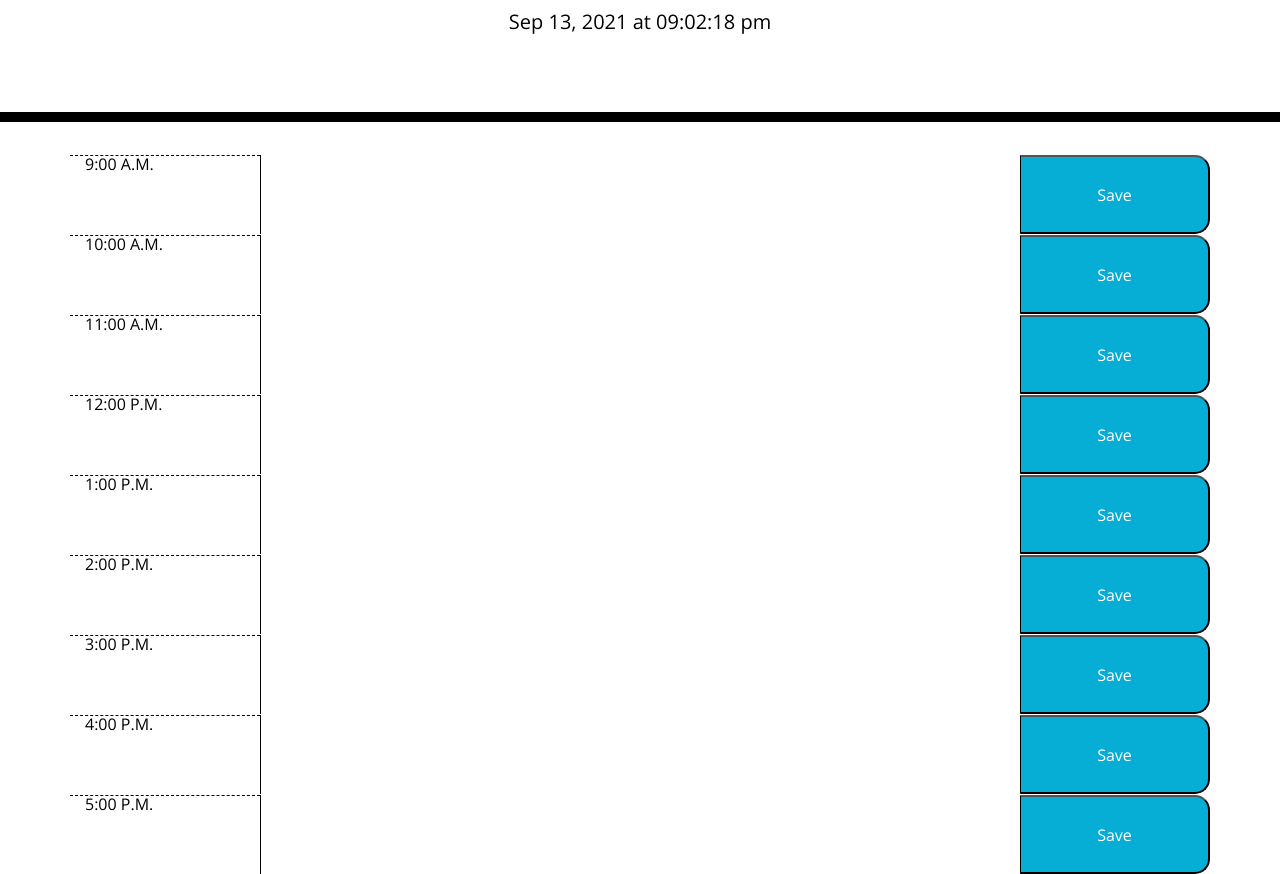
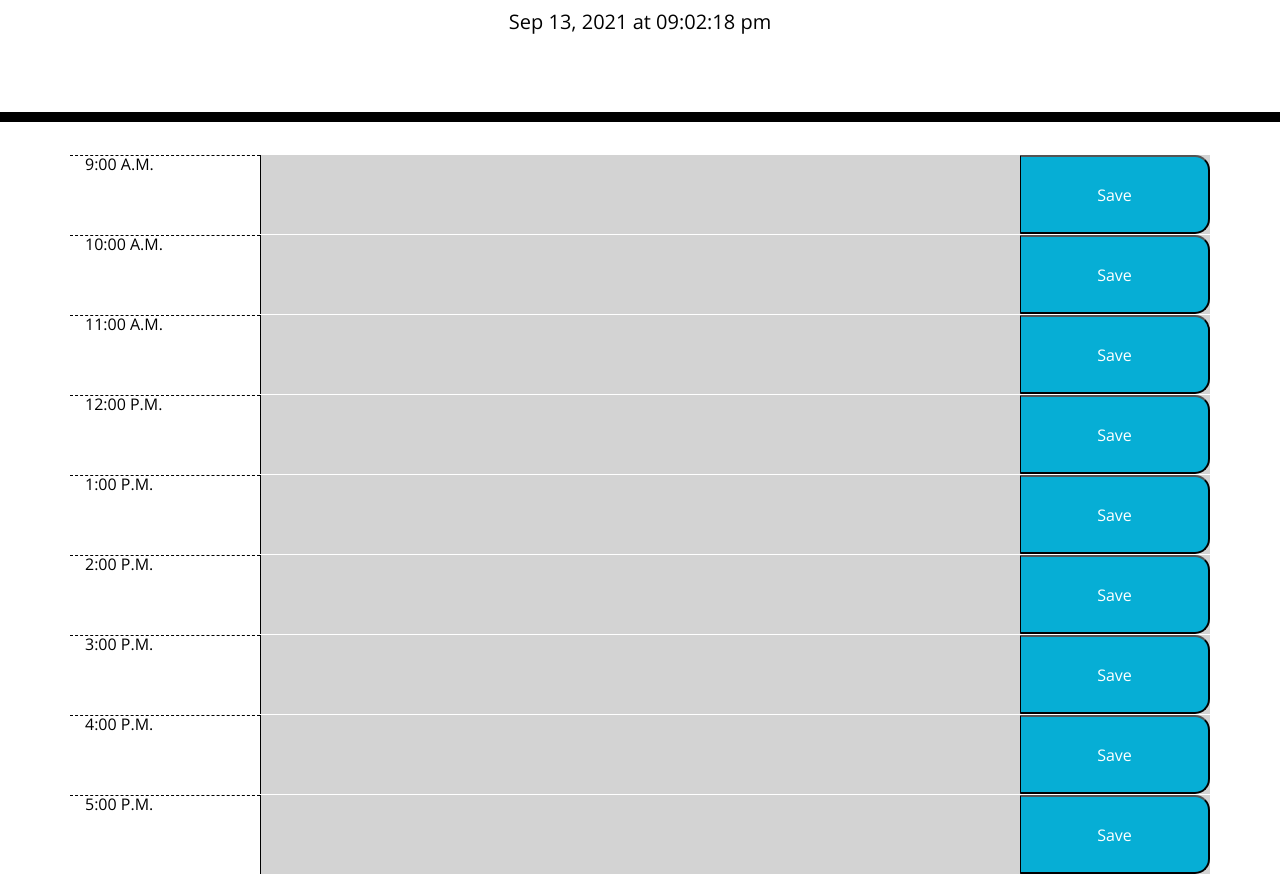
Before and after one commit to hargis32/HW-Section-5-WorkDayScheduler, a plain HTML site: page index.html in a window 1280 px wide. Shown: the part 182-1056 px from the top of the page. Drawn offline with nearby package versions, Linux system fonts and the light colour scheme.

Commit message:
added colors to time blocks depending on current time

```diff
--- a/index.html
+++ b/index.html
@@ -30,55 +30,55 @@
     </header>
     <div class="container">
       <!-- Timeblocks go here -->
-      <div class="row" id="hr9">
+      <div class="row" id="hr-09">
         <div class="col-2 hour">9:00 A.M.</div>
         <textarea class="col-8 planText"></textarea>
         <button class="col-2 saveBtn">Save</button>
       </div>
 
-      <div class="row" id="hr10">
+      <div class="row" id="hr-10">
         <div class="col-2 hour">10:00 A.M.</div>
         <textarea class="col-8 planText"></textarea>
         <button class="col-2 saveBtn">Save</button>
       </div>
 
-      <div class="row" id="hr11">
+      <div class="row" id="hr-11">
         <div class="col-2 hour">11:00 A.M.</div>
         <textarea class="col-8 planText"></textarea>
         <button class="col-2 saveBtn">Save</button>
       </div>
 
-      <div class="row" id="hr12">
+      <div class="row" id="hr-12">
         <div class="col-2 hour">12:00 P.M.</div>
         <textarea class="col-8 planText"></textarea>
         <button class="col-2 saveBtn">Save</button>
       </div>
 
-      <div class="row" id="hr13">
+      <div class="row" id="hr-13">
         <div class="col-2 hour">1:00 P.M.</div>
         <textarea class="col-8 planText"></textarea>
         <button class="col-2 saveBtn">Save</button>
       </div>
 
-      <div class="row" id="hr14">
+      <div class="row" id="hr-14">
         <div class="col-2 hour">2:00 P.M.</div>
         <textarea class="col-8 planText"></textarea>
         <button class="col-2 saveBtn">Save</button>
       </div>
 
-      <div class="row" id="hr15">
+      <div class="row" id="hr-15">
         <div class="col-2 hour">3:00 P.M.</div>
         <textarea class="col-8 planText"></textarea>
         <button class="col-2 saveBtn">Save</button>
       </div>
 
-      <div class="row" id="hr16">
+      <div class="row" id="hr-16">
         <div class="col-2 hour">4:00 P.M.</div>
         <textarea class="col-8 planText"></textarea>
         <button class="col-2 saveBtn">Save</button>
       </div>
 
-      <div class="row" id="hr17">
+      <div class="row" id="hr-17">
         <div class="col-2 hour">5:00 P.M.</div>
         <textarea class="col-8 planText"></textarea>
         <button class="col-2 saveBtn">Save</button>
--- a/script.js
+++ b/script.js
@@ -11,6 +11,18 @@ $(".saveBtn").on("click", function(){
     var hour = $(this).parent().attr("id");
     var value = $(this).siblings(".planText");
 
-    localStorage.setItem(hour, JSON.stringify(value));
+    localStorage.setItem(hour, value);
 
 });
+
+$(".row").each(function(){
+    var currentTime = moment().format("HH");
+    var planTime = $(this).attr("id").split("-")[1];
+
+    if (currentTime > planTime) {
+        $(this).addClass("past");}
+    else if (currentTime === planTime) {
+        $(this).removeClass("past").addClass("present");}
+    else if (currentTime < planTime) {
+        $(this).removeClass("present").addClass("future");}
+    });
```
